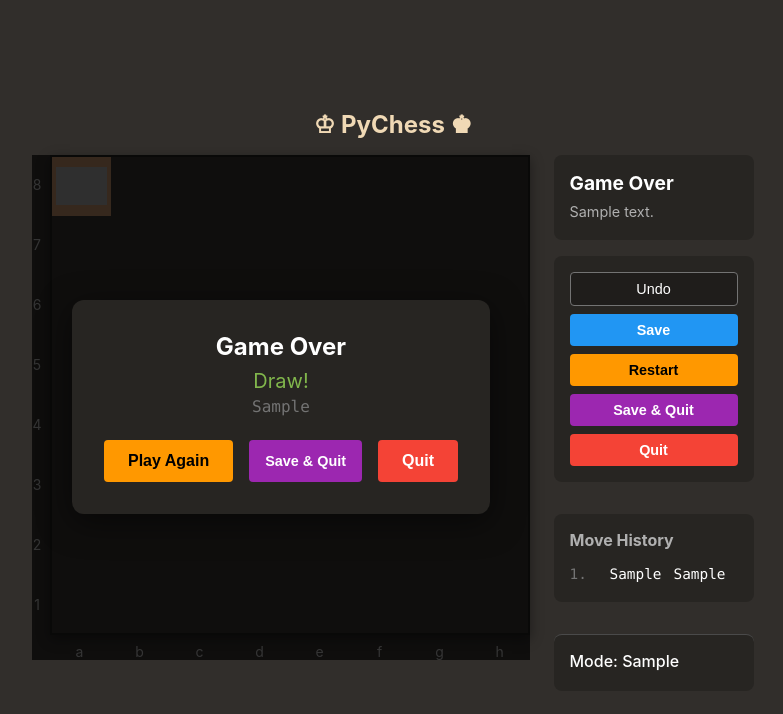
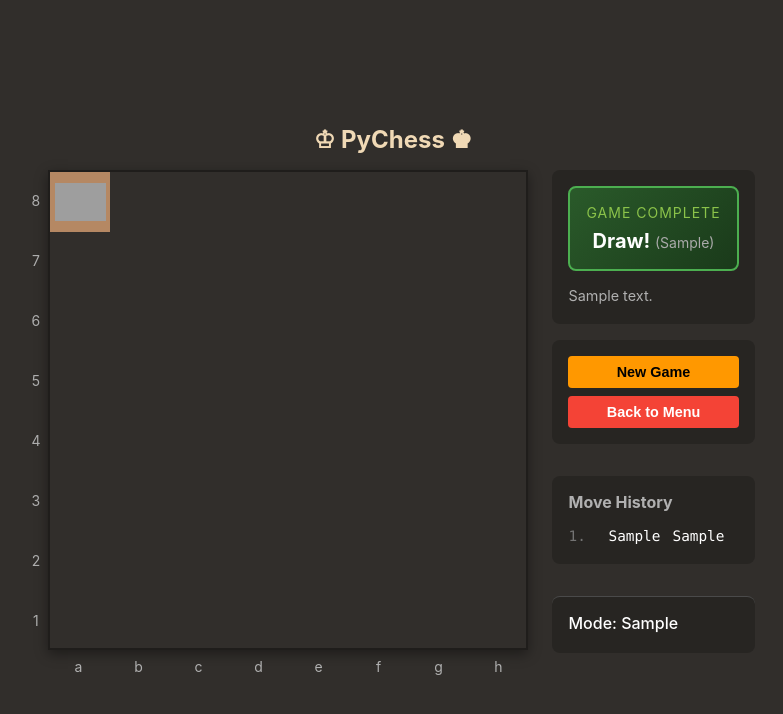
Before and after one commit to gorpong/PyChess, a Python web app: template src/pychess/web/templates/game.html in a window 1280 px wide. Shown: the top 714 px of the page, without its empty margins (247-1030 px from the left). Run offline with Jinja, Linux system fonts and the light colour scheme; the template is opened without the code that fills it: most values are stand-ins (such as "Sample title", 1, 10 or a date in 2020); grey boxes are pictures that could not be loaded.

Commit message:
fix: Show banner instead of modal for loaded completed games
- Add game_ended_during_session flag to WebGameSession
- Only show game-over modal overlay when game ends during play
- Show non-blocking banner in info panel for loaded completed games
- Adjust control buttons based on game state:
  - Just ended: Save, New Game, Quit options
  - Loaded complete: New Game, Back to Menu options
- Users can now view board and scroll history on completed games

```diff
--- a/src/pychess/web/game_manager.py
+++ b/src/pychess/web/game_manager.py
@@ -58,6 +58,7 @@ class WebGameSession:
         status_messages: List of status messages to display.
         pending_promotion: Move awaiting promotion piece choice, if any.
         game_result: Game result if game has ended ('1-0', '0-1', '1/2-1/2').
+        game_ended_during_session: True if game ended during this session (show modal).
     """
     session_id: str
     game_state: GameState
@@ -72,6 +73,7 @@ class WebGameSession:
     status_messages: list[str] = field(default_factory=list)
     pending_promotion: Optional[Move] = None
     game_result: Optional[str] = None
+    game_ended_during_session: bool = False
 
     @property
     def hints_allowed(self) -> bool:
@@ -318,6 +320,7 @@ class GameManager:
         result = get_game_result(session.game_state)
         if result:
             session.game_result = result
+            session.game_ended_during_session = True
             session.status_messages = [f'Move: {san}', self._result_message(result)]
             return session
 
@@ -359,6 +362,7 @@ class GameManager:
             result = get_game_result(session.game_state)
             if result:
                 session.game_result = result
+                session.game_ended_during_session = True
                 session.status_messages = [
                     f'Your move: {player_san}',
                     f'AI played: {ai_san}',
--- a/src/pychess/web/routes.py
+++ b/src/pychess/web/routes.py
@@ -94,6 +94,7 @@ def build_game_context(game_session: WebGameSession) -> dict:
         'show_promotion': show_promotion,
         'promotion_color': promotion_color,
         'game_result': game_session.game_result,
+        'game_ended_during_session': game_session.game_ended_during_session,
         'show_save_dialog': False,
         'save_and_quit': False,
         'default_save_name': default_save_name,
--- a/src/pychess/web/static/css/chess.css
+++ b/src/pychess/web/static/css/chess.css
@@ -987,3 +987,33 @@ main {
     font-weight: bold;
     text-transform: uppercase;
 }
+/* Game Complete Banner (for loaded completed games) */
+.game-complete-banner {
+    background: linear-gradient(135deg, #2a5a2a 0%, #1a3a1a 100%);
+    border: 2px solid #4CAF50;
+    border-radius: 8px;
+    padding: 1rem;
+    margin-bottom: 1rem;
+    text-align: center;
+}
+
+.game-complete-banner .banner-title {
+    font-size: 0.875rem;
+    color: #8BC34A;
+    text-transform: uppercase;
+    letter-spacing: 1px;
+    margin: 0 0 0.5rem 0;
+}
+
+.game-complete-banner .banner-result {
+    font-size: 1.25rem;
+    color: #fff;
+    font-weight: bold;
+    margin: 0;
+}
+
+.game-complete-banner .result-code {
+    font-size: 0.875rem;
+    color: #aaa;
+    font-weight: normal;
+}
--- a/src/pychess/web/templates/partials/game_area.html
+++ b/src/pychess/web/templates/partials/game_area.html
@@ -32,7 +32,8 @@
             {% include "partials/save_dialog.html" %}
         {% endif %}
 
-        {% if game_result and not show_save_dialog %}
+        {# Only show modal overlay if game ended during this session #}
+        {% if game_result and game_ended_during_session and not show_save_dialog %}
             <div class="game-over-overlay">
                 <div class="game-over-modal">
                     <h2>Game Over</h2>
@@ -69,6 +70,22 @@
 
     <div class="info-section">
         <div class="status-panel">
+            {# Show banner for loaded completed games #}
+            {% if game_result and not game_ended_during_session %}
+                <div class="game-complete-banner">
+                    <p class="banner-title">Game Complete</p>
+                    <p class="banner-result">
+                        {% if game_result == '1-0' %}
+                            White wins!
+                        {% elif game_result == '0-1' %}
+                            Black wins!
+                        {% else %}
+                            Draw!
+                        {% endif %}
+                        <span class="result-code">({{ game_result }})</span>
+                    </p>
+                </div>
+            {% else %}
                 <p class="turn-indicator">
                     {% if game_result %}
                         Game Over
@@ -76,6 +93,7 @@
                         {{ game.turn | title }} to move
                     {% endif %}
                 </p>
+            {% endif %}
             {% if game.is_check and not game_result %}
                 <p class="check-warning">Check!</p>
             {% endif %}
@@ -99,7 +117,6 @@
                     {% endif %}
                 {% else %}
                     <p class="hint-tip">Hints disabled in Hard mode</p>
-                {% endif %}
                 {% endif %}
 
                 <button class="btn btn-undo"
@@ -134,6 +151,35 @@
                         onclick="if(confirm('Quit without saving?')) { document.getElementById('quit-form').submit(); }">
                     Quit
                 </button>
+            {% else %}
+                {# Completed game controls - no undo, no save (already saved or just ended) #}
+                <button class="btn btn-restart"
+                        onclick="if(confirm('Start a new game with the same settings?')) { document.getElementById('restart-form').submit(); }">
+                    New Game
+                </button>
+
+                {% if not game_ended_during_session %}
+                    {# Loaded completed game - just show back to menu #}
+                    <button class="btn btn-quit"
+                            onclick="document.getElementById('quit-form').submit();">
+                        Back to Menu
+                    </button>
+                {% else %}
+                    {# Game just ended - show save options #}
+                    <button class="btn btn-save"
+                            hx-post="/api/show-save-dialog"
+                            hx-vals='{"save_and_quit": "false"}'
+                            hx-target="#game-container"
+                            hx-swap="innerHTML">
+                        Save
+                    </button>
+
+                    <button class="btn btn-quit"
+                            onclick="document.getElementById('quit-form').submit();">
+                        Quit
+                    </button>
+                {% endif %}
+            {% endif %}
         </div>
 
         {% include "partials/history.html" %}
```
Lines whose indentation alone changed are shown as unchanged.
